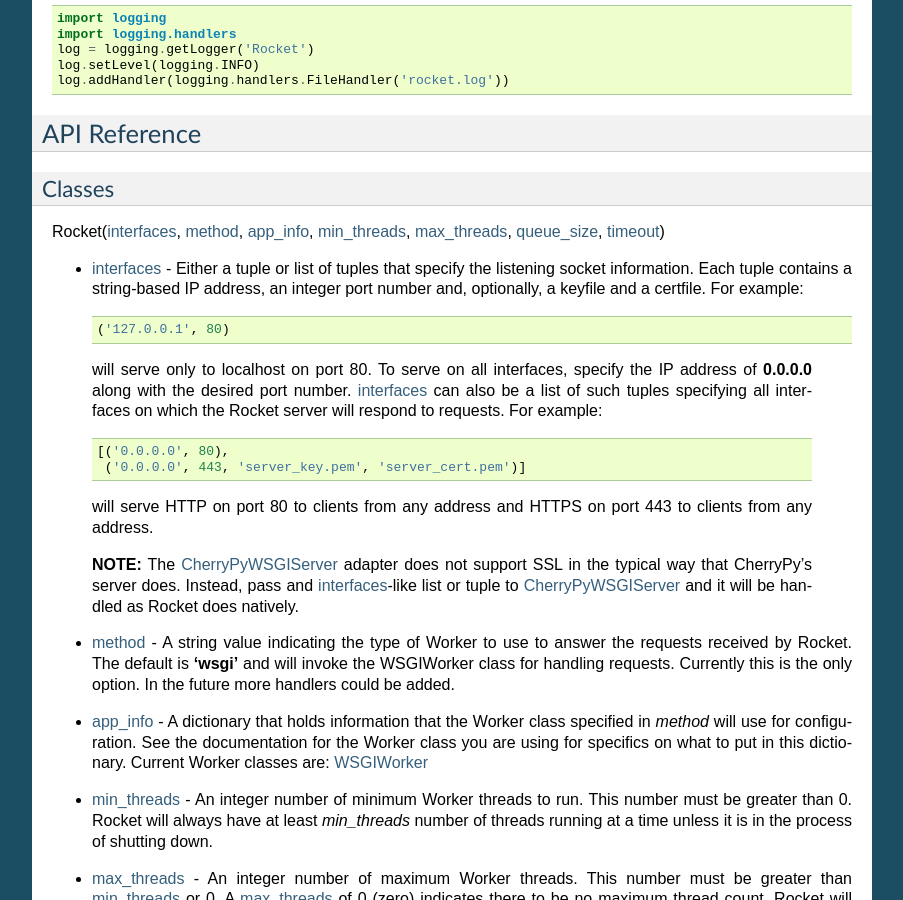
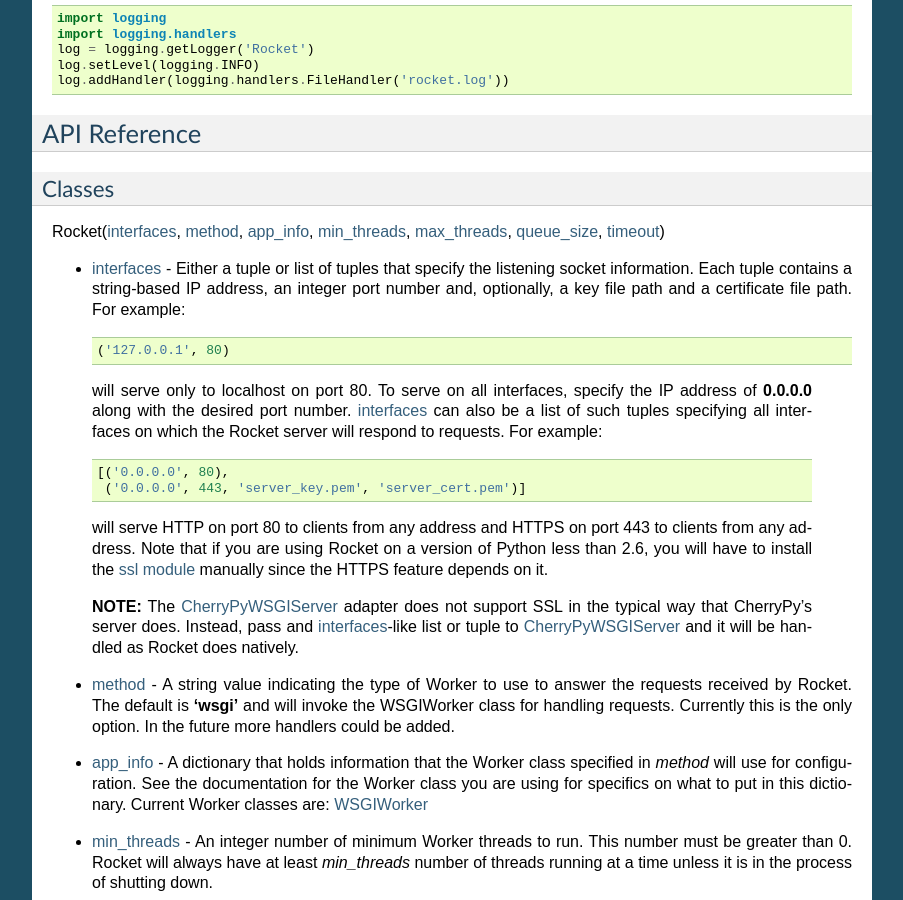
Before and after one commit to explorigin/Rocket, a Sphinx documentation site: the page built from doc/usage.rst, in a window 1280 px wide and 900 px high, scrolled down 717 px. Shown: the whole window, without its empty margins (198-1101 px from the left). Built offline with Sphinx 7.4.7, drawn with Linux system fonts in a browser that asks for light colours.

Commit message:
Note that the SSL module is required for Python versions < 2.6.

```diff
--- a/doc/usage.rst
+++ b/doc/usage.rst
@@ -56,7 +56,7 @@
 
 .. _interfaces:
 
-* interfaces_ - Either a tuple or list of tuples that specify the listening socket information.  Each tuple contains a string-based IP address, an integer port number and, optionally, a keyfile and a certfile.  For example::
+* interfaces_ - Either a tuple or list of tuples that specify the listening socket information.  Each tuple contains a string-based IP address, an integer port number and, optionally, a key file path and a certificate file path.  For example::
 
     ('127.0.0.1', 80)
 
@@ -65,7 +65,7 @@
     [('0.0.0.0', 80),
      ('0.0.0.0', 443, 'server_key.pem', 'server_cert.pem')]
 
- will serve HTTP on port 80 to clients from any address and HTTPS on port 443 to clients from any address.
+ will serve HTTP on port 80 to clients from any address and HTTPS on port 443 to clients from any address.  Note that if you are using Rocket on a version of Python less than 2.6, you will have to install the `ssl module <http://pypi.python.org/pypi/ssl>`_ manually since the HTTPS feature depends on it.
 
  **NOTE:** The CherryPyWSGIServer_ adapter does not support SSL in the typical way that CherryPy's server does.  Instead, pass and interfaces_-like list or tuple to CherryPyWSGIServer_ and it will be handled as Rocket does natively.
 
--- a/monolithic.py
+++ b/monolithic.py
@@ -56,8 +56,7 @@
                 first = False
             else:
                 filedata = ''.join(filedata[4:])
-
-            out.write("# Monolithic build...start of module: %s\r" % filename)
+                out.write("# Monolithic build...start of module: %s\r" % filename)
 
             i = 0
             templist = []
```
